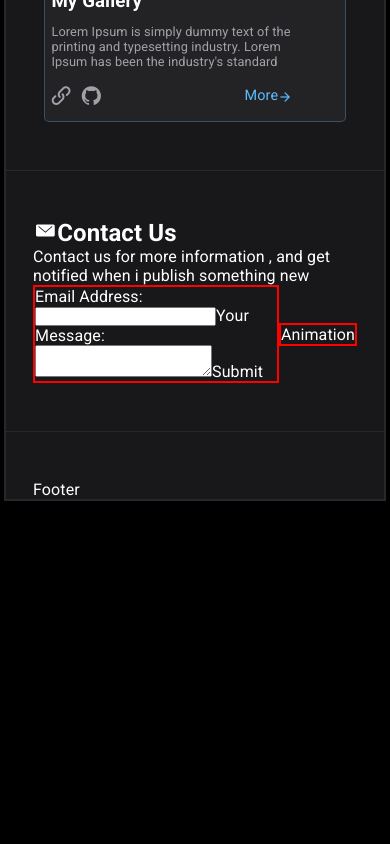
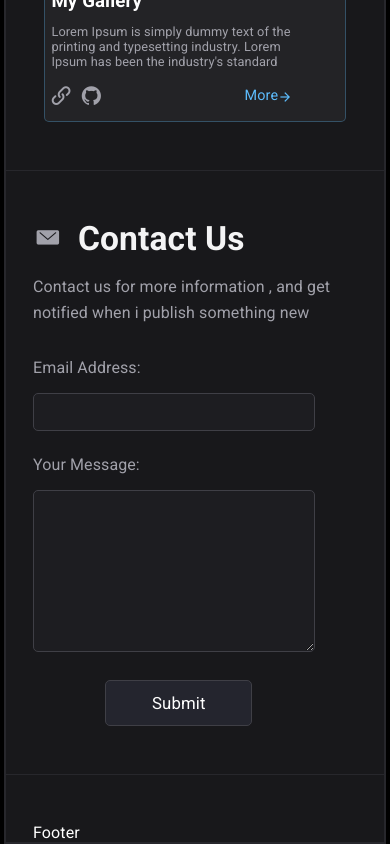
Before and after one commit to islam-solaiman/Portfolio-Website, a React (Create React App) app: page / in a window 390 px wide. Shown: the part 2712-3556 px from the top of the page. Before the commit the page ends 3213 px from the top, so only its background shows below. Built offline with nearby package versions, Linux system fonts and the light colour scheme.

Commit message:
Contact Us Section styling

```diff
--- a/src/componnets/3-main/main.css
+++ b/src/componnets/3-main/main.css
@@ -119,6 +119,9 @@ main section.right-section.flex{
         margin-right: 12px;
 }
 
+/* =================================
+   Responsive Design (Media query)
+==================================== */
 
 @media(max-width:600px){
         main.flex {
--- a/src/componnets/4-contact/Contact.js
+++ b/src/componnets/4-contact/Contact.js
@@ -8,19 +8,23 @@ export default function Contact() {
         <span className='icon-mail-envelope-closed'></span>
         Contact Us
       </h1>
-      <p>Contact us for more information , and get notified when i publish something new</p>
+      <p className='sub-title'>Contact us for more information , and get notified when i publish something new</p>
 
       <div className='flex'>
-        <form className='border'>
-          <lable htmlFor='email'>Email Address: </lable>
-          <input type='email' id='email'></input>
+        <form>
+          <div className='flex'>
+            <lable htmlFor='email'>Email Address:</lable>
+            <input  required type='email' id='email'></input>
+          </div>
 
-          <lable htmlFor='message'>Your Message: </lable>
-          <textarea type='message' id='message'></textarea>
+          <div className='flex' style={{marginTop: "24px"}}>
+            <lable htmlFor='message'>Your Message:</lable>
+            <textarea required type='message' id='message'></textarea>
+          </div>
 
-          <button>Submit</button>
+          <button className='submit'>Submit</button>
         </form>
-          <div className='border animation'>Animation</div>
+          <div className='border animation'></div>
       </div>
     </section>
 
--- a/src/componnets/4-contact/contact.css
+++ b/src/componnets/4-contact/contact.css
@@ -0,0 +1,97 @@
+
+
+section.contact-us .icon-mail-envelope-closed{
+    color: var(--subtitle);
+    margin-right: 1rem;
+    font-size: 1.8rem;
+}
+
+section.contact-us .title{
+    font-size: 2.1rem;
+    color: var(--title);
+    margin-bottom: 1rem;
+}
+
+section.contact-us .sub-title{
+    color: var(--subtitle);
+    margin-bottom: 2rem;
+    line-height: 1.6rem;
+}
+
+section.contact-us lable{
+    color: var(--subtitle);
+}
+
+section.contact-us #email,
+section.contact-us #message {
+    all: unset;
+    background-color: rgba(63, 63, 70, 0.15);
+    border: 1px solid rgb(63 63 70);
+    width: 16rem;
+    padding:  0.5rem 1rem;
+    margin-left: 1rem;
+    border-radius: 5px;
+    transition: 0.3s;
+    font-size: 1.1rem;
+}
+
+section.contact-us #email:focus,
+section.contact-us #message:focus {
+    border: 1px solid rgb(45 212 191);
+}
+
+section.contact-us #email:hover,
+section.contact-us #message:hover {
+    border: 1px solid rgb(45 212 191);
+}
+
+section.contact-us #message{
+    min-height: 9rem;
+    resize: vertical;
+}
+
+section.contact-us .submit{
+    background-color: rgba(36, 37, 46, 1);
+    padding: 0.75rem 1.8rem;
+    text-align: center;
+    font-size: 1.05rem;
+    text-transform: capitalize;
+    border-radius: 5px;
+    margin-top: 1.8rem;
+    transition: 0.3s;
+    border: 1px solid rgb(63 63 70);
+}
+
+section.contact-us .submit:hover{
+    scale: 0.97;
+}
+
+/* =================================
+   Responsive Design (Media query)
+==================================== */
+
+@media(max-width:600px){
+    .animation{
+        display: none;
+    }
+    section.contact-us form{
+        display: flex;
+        flex-direction: column;
+        width: 90%;
+    }
+    section.contact-us form div.flex{
+        flex-direction: column;
+        align-items: start;
+    }
+    section.contact-us #email,
+    section.contact-us #message {
+    margin-left: 0;
+    width: 85%;
+    padding: 0.7 0;
+    margin-top: 1rem;
+    }
+    section.contact-us .submit{
+        width: 30%;
+        align-self: center;
+    }
+}
```
